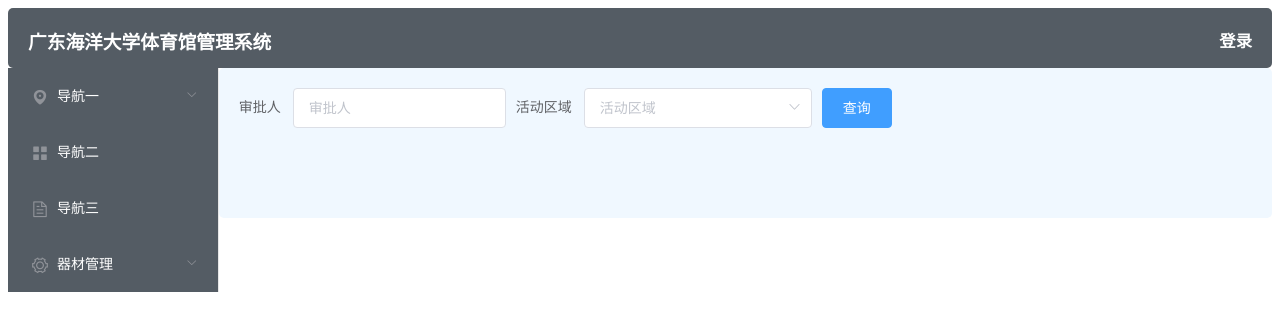
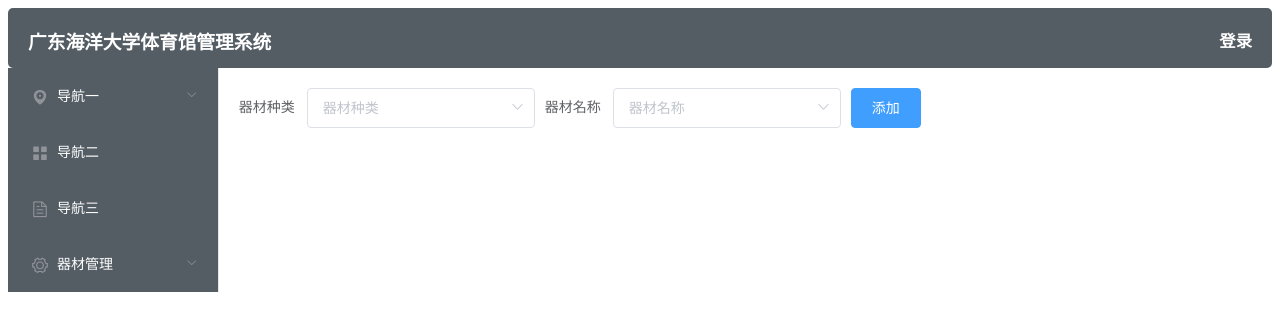
Before and after one commit to L-MSgithub/rj1172_vue, a Vue app: page /equipmentadd in a window 1280 px wide. Shown: the top 330 px of the page. Built offline with nearby package versions, Linux system fonts and the light colour scheme.

Commit message:
添加跳转

```diff
--- a/src/components/EquipmentAdd.vue
+++ b/src/components/EquipmentAdd.vue
@@ -1,16 +1,19 @@
 <template>
-    <el-form :inline="true" :model="formInline" class="demo-form-inline">
-        <el-form-item label="审批人">
-            <el-input v-model="formInline.user" placeholder="审批人"></el-input>
+    <el-form :inline="true" :model="formInline">
+        <el-form-item label="器材种类">
+            <el-select v-model="formInline.region" placeholder="器材种类">
+                <el-option label="区域一" value="shanghai"></el-option>
+                <el-option label="区域二" value="beijing"></el-option>
+            </el-select>
         </el-form-item>
-        <el-form-item label="活动区域">
-            <el-select v-model="formInline.region" placeholder="活动区域">
+        <el-form-item label="器材名称">
+            <el-select v-model="formInline.region" placeholder="器材名称">
                 <el-option label="区域一" value="shanghai"></el-option>
                 <el-option label="区域二" value="beijing"></el-option>
             </el-select>
         </el-form-item>
         <el-form-item>
-            <el-button type="primary" @click="onSubmit">查询</el-button>
+            <el-button type="primary" @click="onSubmit">添加</el-button>
         </el-form-item>
     </el-form>
 </template>
--- a/src/components/Index.vue
+++ b/src/components/Index.vue
@@ -1,5 +1,5 @@
 <template>
-    <el-container router>
+    <el-container>
         <el-header>
             <el-row type="flex" justify="space-between">
                 <h3>广东海洋大学体育馆管理系统</h3>
@@ -38,7 +38,7 @@
                             <i class="el-icon-setting"></i>
                             <span slot="title">器材管理</span>
                         </template>
-                        <el-menu-item v-for="item in $router.options.routes[2].children" :index="item.path" :class="$route.path===item.path?'is-active':''">{{item.name}}</el-menu-item>
+                        <router-link to="/equipmentadd"><el-menu-item v-for="item in $router.options.routes[2].children" :index="item.path">{{item.name}}</el-menu-item></router-link>
                     </el-submenu>
                 </el-menu>
             </el-col>
@@ -81,7 +81,6 @@
     }
 
     .el-main{
-        background-color: aliceblue;
         border-radius: 5px;
         height: 150px;
     }
```
